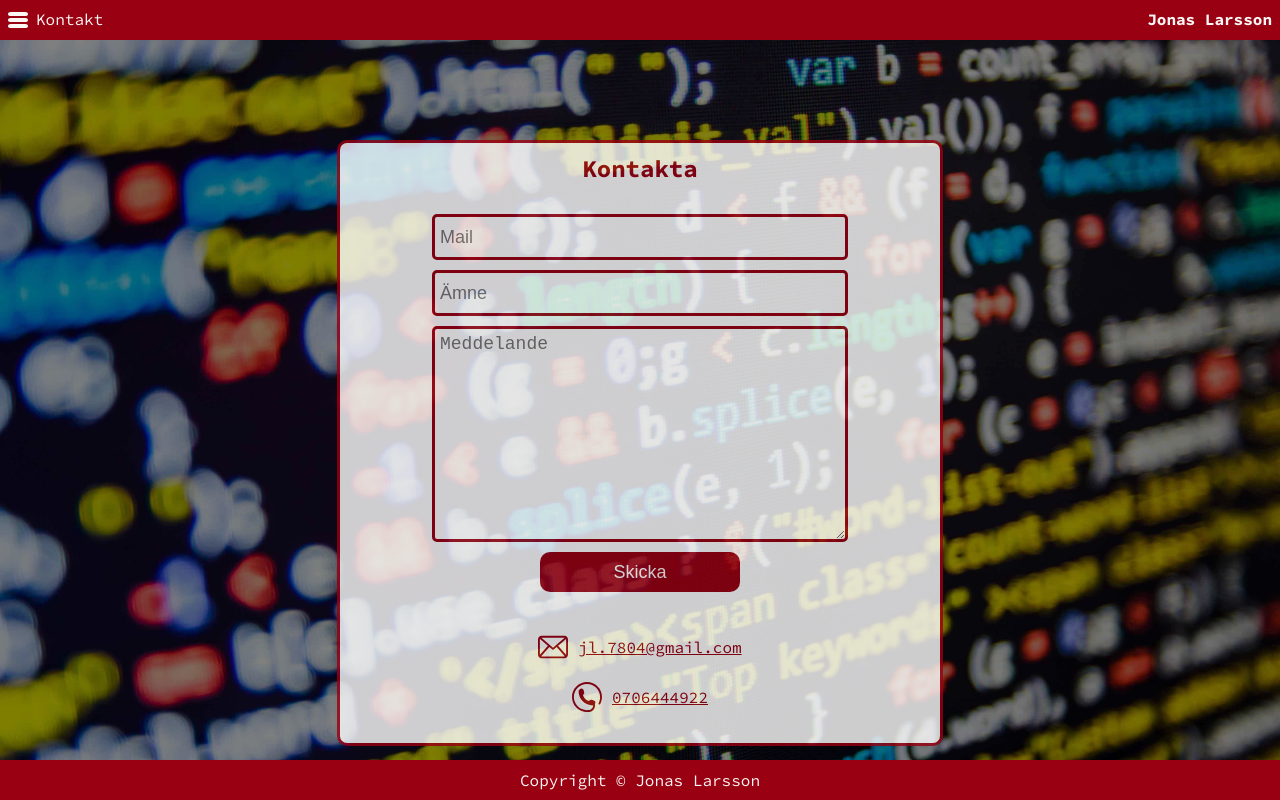
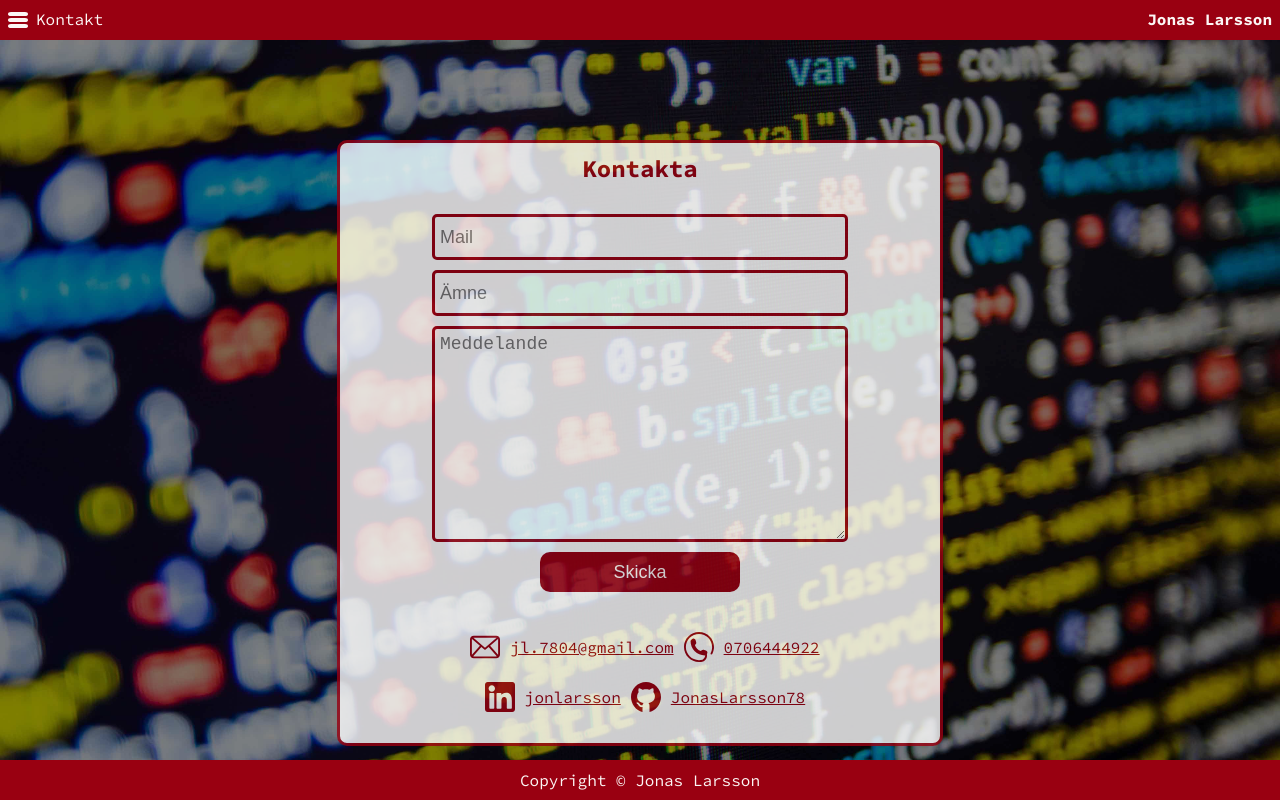
Before and after one commit to JonasLarsson78/mypage, a Vue app: page /contact in a window 1280 px wide. Built offline with nearby package versions, Linux system fonts and the light colour scheme.

Commit message:
add links github and linkedin

```diff
--- a/src/pages/Contact.vue
+++ b/src/pages/Contact.vue
@@ -27,11 +27,27 @@
       <div class="flex-column">
         <span class="flex">
           <img class="svg" src="../assets/mail.svg" />
-          <span><a href="mailto:jl.7804@gmail.com">jl.7804@gmail.com</a></span>
+          <span
+            ><a href="mailto:jl.7804@gmail.com" target="_blank"
+              >jl.7804@gmail.com</a
+            ></span
+          >
+          <img class="svg" src="../assets/phone.svg" />
+          <span><a href="tel:0706444922" target="_blank">0706444922</a></span>
         </span>
         <span class="flex">
-          <img class="svg" src="../assets/phone.svg" />
-          <span><a href="tel:0706444922">0706444922</a></span>
+          <img class="svg" src="../assets/linkedin.svg" />
+          <span
+            ><a href="https://www.linkedin.com/in/jonlarsson/" target="_blank"
+              >jonlarsson</a
+            ></span
+          >
+          <img class="svg" src="../assets/github.svg" />
+          <span
+            ><a href="https://github.com/JonasLarsson78" target="_blank"
+              >JonasLarsson78</a
+            ></span
+          >
         </span>
       </div>
       <div>{{ message }}</div>
@@ -176,5 +192,6 @@ export default {
 .svg {
   width: 30px;
   margin-right: 10px;
+  margin-left: 10px;
 }
 </style>
```
Also changed, not shown: src/assets/github.svg (added), src/assets/linkedin.svg (added).
